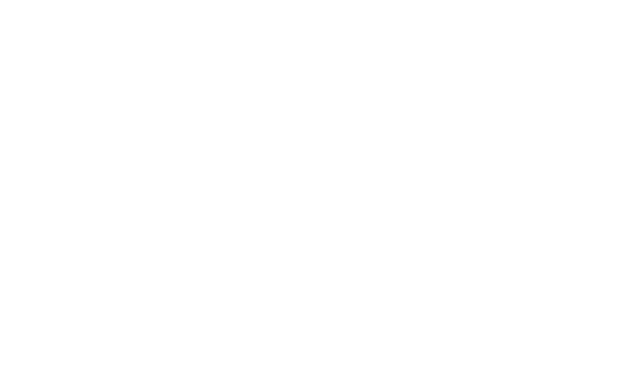
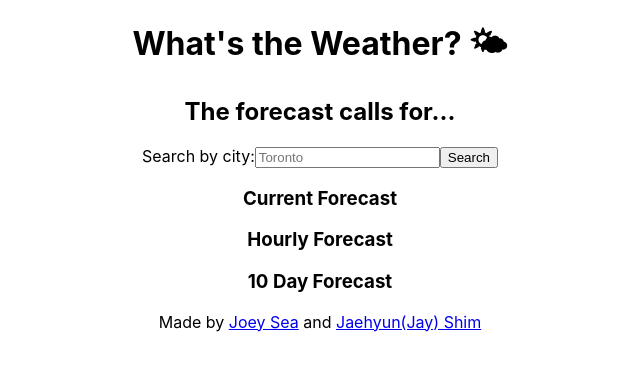
Before and after one commit to JSxTwo/JSweatherApp, a React (Create React App) app: page / in a window 1280 px wide. Shown: the top 370 px of the page, without its empty margins (320-960 px from the left). Built offline with nearby package versions, Linux system fonts and the light colour scheme.

Commit message:
Created Header, Form, Display Weather and Footer components 🌤

```diff
--- a/src/App.js
+++ b/src/App.js
@@ -1,9 +1,16 @@
 import './App.css';
+import Header from './Header';
+import Form from './Form.js';
+import Footer from './Footer.js';
+import DisplayWeather from './DisplayWeather';
 
 function App() {
   return (
     <div className="App">
-
+      <Header />
+      <Form />
+      <DisplayWeather />
+      <Footer />
     </div>
   );
 }
@@ -11,21 +18,20 @@
 export default App;
 
 
-// Pseudo Code
-
-// 1. User can type in a city in the input field
-// 2. Once they click 'submit' the weather data will appear on the page
+// Pseudo Code:
+  // 1. User types a city in the input field
+  // 2. Once they click 'submit' the Current Day forecast, Hourly forecast and 10 Day forecast data will appear on the page
 
 //ENDPOINTS:
   //Current day: https://api.openweathermap.org/data/2.5/weather?q=calgary&appid=3d828a8d5ff245862af24fb2c5883de1&units=metric
-  //4 days: https://pro.openweathermap.org/data/2.5/forecast/hourly?q={city name}&appid={API key}
-  //16 days: api.openweathermap.org/data/2.5/forecast/daily?q={city name}&cnt={cnt}&appid={API key}
+  //4 days Hourly: https://pro.openweathermap.org/data/2.5/forecast/hourly?q={city name}&appid={API key}
+  //Daily 16 days: api.openweathermap.org/data/2.5/forecast/daily?q={city name}&cnt={10}&appid={API key}
 
 
 // Components:
-  // App.js --> display Form
-  // Form.js --> where we make ajax call pass props down to DisplayWeather
-  // DisplayWeather.js --> display data
+  // App.js --> where we take user city selection and make axios call to API, pass props down to DisplayWeather
+  // Form.js --> get user city selection
+  // DisplayWeather.js --> display weather data
 
 
 // Stretch Goals:
--- /dev/null
+++ b/src/DisplayWeather.js
@@ -0,0 +1,15 @@
+// DisplayWeather component
+
+const DisplayWeather = () => {
+   return (
+      <section>
+         <h3>Current Forecast</h3>
+
+         <h3>Hourly Forecast</h3>
+
+         <h3>10 Day Forecast</h3>
+      </section>
+   )
+}
+
+export default DisplayWeather;
--- /dev/null
+++ b/src/Footer.js
@@ -0,0 +1,11 @@
+// Footer component
+
+const Footer = () => {
+   return (
+      <footer>
+         <p>Made by <a href='https://www.joeysea.com/' target='_blank' rel='noreferrer'>Joey Sea</a> and <a href='https://www.jaehyunshim.com/' target='_blank' rel='noreferrer'>Jaehyun(Jay) Shim</a></p>
+      </footer>
+   )
+}
+
+export default Footer;
--- /dev/null
+++ b/src/Form.js
@@ -0,0 +1,37 @@
+// Form component
+import { useState } from "react";
+
+
+const Form = () => {
+
+   const [ cityChoice, setCityChoice ] = useState("");
+
+   const handleCityChange = (event) => {
+      setCityChoice(event.target.value);
+   }
+
+   const handleSubmit = (event) => {
+      event.preventDefault();
+   }
+
+   return (
+      <section>
+         <h2>The forecast calls for...</h2>
+         <form onSubmit = {handleSubmit}>
+            <label htmlFor="city">Search by city:</label>
+            <input
+               placeholder="Toronto"
+               required
+               type="text"
+               id="city"
+               name="city"
+               onChange = {handleCityChange}
+               value = {cityChoice}
+            />
+         <button type="submit">Search</button>
+         </form>
+      </section>
+   )
+}
+
+export default Form;
--- /dev/null
+++ b/src/Header.js
@@ -0,0 +1,11 @@
+// Header component
+
+const Header = () => {
+   return (
+      <header>
+         <h1>What's the Weather? 🌤</h1>
+      </header>
+   )
+}
+
+export default Header;
```
